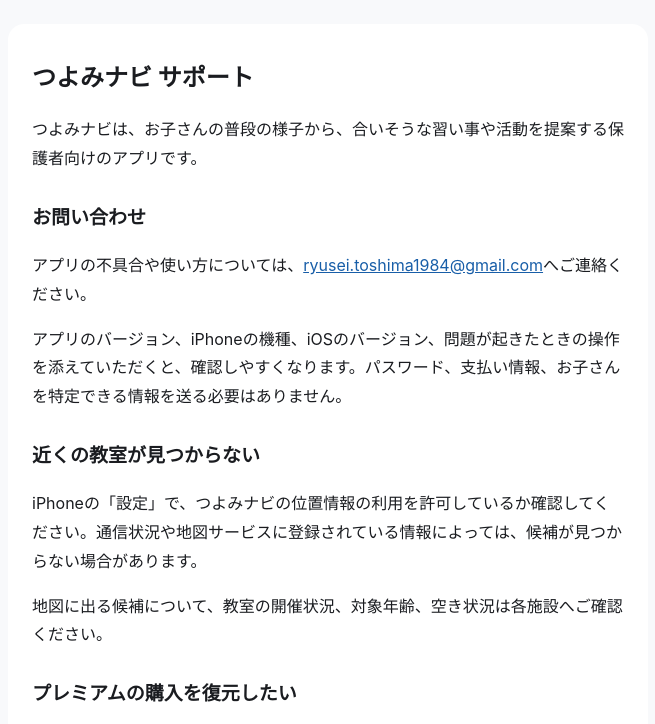
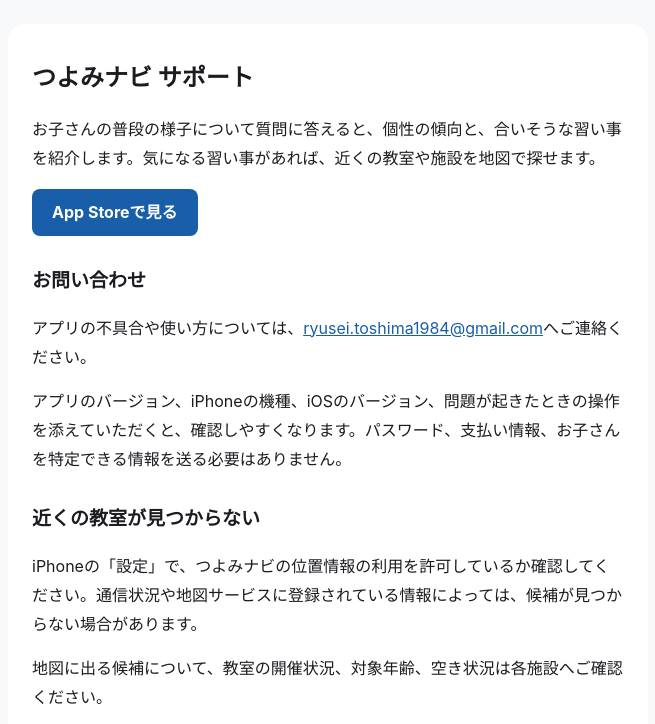
Before and after one commit to ryuryuryuryusei/tsuyomi-navi-privacy, a plain HTML site: page docs/support.html in a window 1280 px wide. Shown: the top 724 px of the page, without its empty margins (312-967 px from the left). Drawn offline with Linux system fonts and the light colour scheme.

Commit message:
Add the Japanese App Store link and quick introduction to support

```diff
--- a/docs/support.html
+++ b/docs/support.html
@@ -13,12 +13,16 @@
         p, li { font-size: 16px; }
         a { color: #185ea8; overflow-wrap: anywhere; }
         .note { color: #50545c; }
+        .store-link { display: inline-block; padding: 9px 20px; border-radius: 8px; background: #185ea8; color: white; font-weight: 700; text-decoration: none; }
+        .store-link:hover { background: #114781; }
+        .store-link:focus-visible { outline: 3px solid #185ea8; outline-offset: 4px; }
     </style>
 </head>
 <body>
     <main>
         <h1>つよみナビ サポート</h1>
-        <p>つよみナビは、お子さんの普段の様子から、合いそうな習い事や活動を提案する保護者向けのアプリです。</p>
+        <p>お子さんの普段の様子について質問に答えると、個性の傾向と、合いそうな習い事を紹介します。気になる習い事があれば、近くの教室や施設を地図で探せます。</p>
+        <a class="store-link" href="https://apps.apple.com/jp/app/id6759220595">App Storeで見る</a>
 
         <h2>お問い合わせ</h2>
         <p>アプリの不具合や使い方については、<a href="mailto:ryusei.toshima1984@gmail.com">ryusei.toshima1984@gmail.com</a>へご連絡ください。</p>
```
